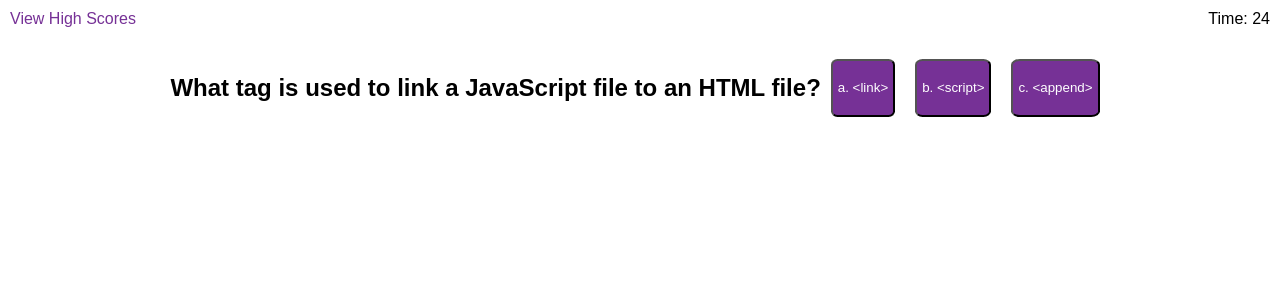
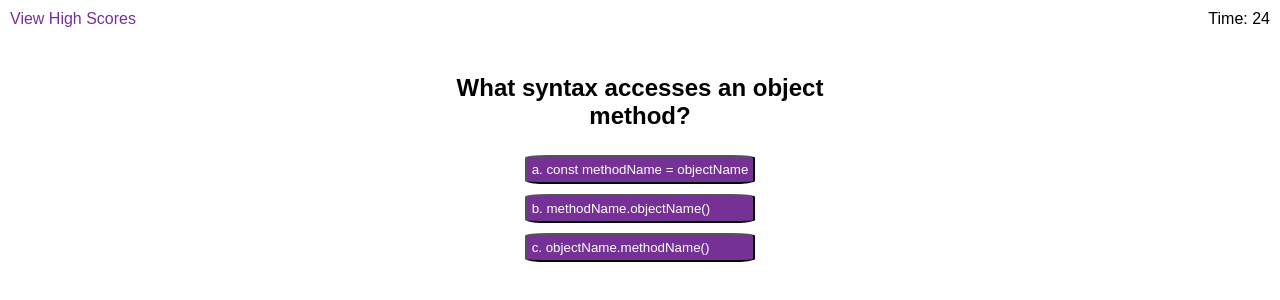
Before and after one commit to kayleriegerpatton/javascript-code-quiz, a plain HTML site: page index.html in a window 1280 px wide. Both pictures are taken after a click on the button "Start Quiz". Drawn offline with Linux system fonts and the light colour scheme.

Commit message:
restyled question container width

```diff
--- a/assets/js/script.js
+++ b/assets/js/script.js
@@ -4,14 +4,14 @@
 let counter = 30;
 
 // set questions/answers array index number
-let questionIndex = 0;
+let questionIndex = 1;
 
 // declare questions/answers array
 const questionsArray = [
   {
     question: "What tag is used to link a JavaScript file to an HTML file?",
     answers: ["a. <link>", "b. <script>", "c. <append>"],
-    correctAnswer: "<script>",
+    correctAnswer: "b. <script>",
   },
   {
     question: "What syntax accesses an object method?",
@@ -20,12 +20,12 @@ const questionsArray = [
       "b. methodName.objectName()",
       "c. objectName.methodName()",
     ],
-    correctAnswer: "objectName.methodName",
+    correctAnswer: "c. objectName.methodName()",
   },
   {
     question: "Which is not a primitive type in JavaScript?",
     answers: ["a. number", "b. boolean", "c. operator"],
-    correctAnswer: "operator",
+    correctAnswer: "c. operator",
   },
   {
     question: "What does the .stopPropagation() method do?",
@@ -34,7 +34,7 @@ const questionsArray = [
       "b. prevents event default actions",
       "c. prevents JS from creating HTML elements",
     ],
-    correctAnswer: "prevents event bubbling",
+    correctAnswer: "a. prevents event bubbling",
   },
   {
     question:
@@ -44,9 +44,12 @@ const questionsArray = [
       "b. stringify the values",
       "c. push values into an array",
     ],
-    correctAnswer: "parse the string values",
+    correctAnswer: "a. parse the string values",
   },
 ];
+
+// store current question
+let currentQuestion = questionsArray[questionIndex];
 
 // TARGET STATIC HTML ELEMENTS
 const counterSpan = document.querySelector("#timer");
@@ -62,9 +65,6 @@ questionContainer.setAttribute("id", "question-container");
 // render question container
 // ***(working but without index increment)
 const renderQuestion = function () {
-  // store current question
-  let currentQuestion = questionsArray[questionIndex];
-
   //   create buttons div
   const buttonContainer = document.createElement("div");
   buttonContainer.setAttribute("id", "answer-buttons");
@@ -85,7 +85,6 @@ const renderQuestion = function () {
   questionText.textContent = currentQuestion.question;
 
   //  append 2 children to questionContainer
-
   questionContainer.appendChild(questionText);
   questionContainer.appendChild(buttonContainer);
 
@@ -96,13 +95,20 @@ const verifyAnswer = function (event) {
   const currentTarget = event.currentTarget;
   const target = event.target;
 
-  //   check if click is on button
-  if (target.getAttribute("class") === "answerButton") {
-    console.log("button clicked");
+  //   check if click is on the correct answer button
+  if (
+    target.getAttribute("class") === "answerButton" &&
+    currentQuestion.answers[target.id] === currentQuestion.correctAnswer
+  ) {
+    console.log("correct answer clicked");
+    //   if true then increment questionIndex value, remove question container, and render next question
+    questionIndex++;
+    questionContainer.remove();
+    renderQuestion();
+  } else {
+    counter -= 5;
   }
-  // compare clicked button's array value to answer value
-  // use event handler?
-  return;
+  return questionIndex;
 };
 
 // renderGameOver if counter === 0 (*** Working)
@@ -235,31 +241,21 @@ const timer = setInterval(timerTick, 1000);
 const startQuiz = function () {
   // remove starting div
   startContainer.remove();
+  runQuiz();
+};
 
-  // loop: for (let questionIndex = 0; questionIndex < questionsArray.length; questionIndex++) {
-  // render question card
-  renderQuestion();
+const runQuiz = function () {
+  for (
+    let questionIndex = 0;
+    questionIndex < questionsArray.length;
+    questionIndex++
+  ) {
+    // display question
+    renderQuestion(questionIndex);
 
-  //   verifyAnswer();
-  //   if (){
-  //     // if ===  then increment questionIndex value
-  //     questionIndex++
-  //       //  remove previous question container div
-  //       questionContainer.remove();
-  //       renderQuestion();
-  //         // else deduct counter value
-  //   } else {
-  //       counter -= 5;
-  //   }
-
-  // if counter === 0 then renderGameOver
-
-  // if answered all questions then:
-  //   render score from counter value
-  //   register score to local storage
-  //   render high scores page, pull from local storage
-
-  return;
+    // verify answer
+    verifyAnswer();
+  }
 };
 
 const restartQuiz = function () {
--- a/assets/styles/styles.css
+++ b/assets/styles/styles.css
@@ -70,13 +70,14 @@ body {
   flex-direction: row;
   flex-wrap: wrap;
   justify-content: center;
+  max-width: 400px;
+  margin: auto;
 }
 
 #answer-buttons {
   display: flex;
-  flex-direction: row;
+  flex-direction: column;
   justify-content: center;
-  max-width: 400px;
 }
 
 .answerButton {
@@ -85,6 +86,7 @@ body {
   color: #ffff;
   background-color: var(--purple);
   border-radius: 10%;
+  text-align: left;
 }
 
 /* Game Over Render */
```
